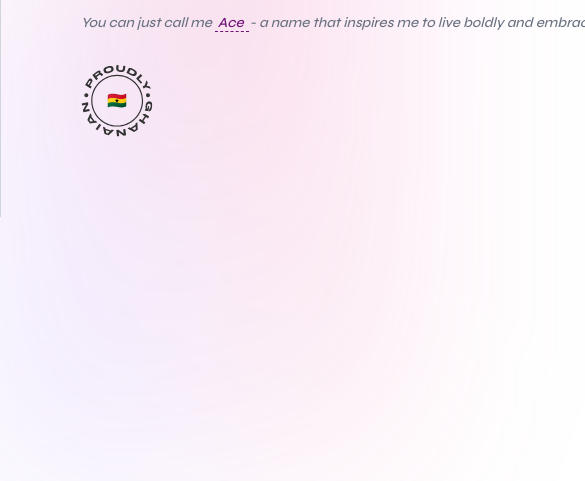
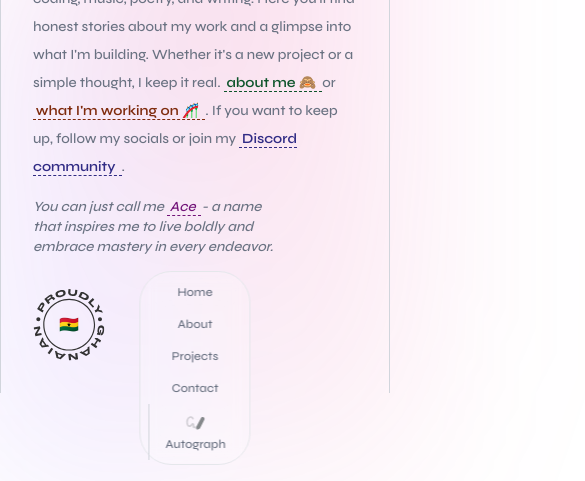
Before and after one commit to aceslice/appau, an Astro site: page / in a window 390 px wide. Shown: the part 363-844 px from the top of the page, 585 px wide, since content can reach past the window. Built offline with nearby package versions, Linux system fonts and the light colour scheme; Astro itself is replaced by a stand-in of ours.

Commit message:
Testing media queries

```diff
--- a/src/components/Hero.astro
+++ b/src/components/Hero.astro
@@ -30,7 +30,7 @@ let randomGreeting = greetings[Math.floor(Math.random() * greetings.length)];
     <br /> I'm Gideon Appau.
   </h1>
   <p
-    class="text-sm font-medium mb-4 text-gray-500 w-3/4"
+    class="text-sm font-medium mb-4 text-gray-500 md:w-3/4"
     style="line-height: 2"
   >
     I'm exploring various creative avenues—chess, coding, music, poetry, and
--- a/src/components/Topnav.astro
+++ b/src/components/Topnav.astro
@@ -11,14 +11,16 @@ const links = [
 ---
 
 <nav
-  class="fixed flex bg-[#ffffff30] items-center justify-center px-2 py-1 mb-8 top-[20px] left-1/2 h-[56px] -translate-x-1/2 rounded-4xl border cursor-pointer border-gray-200 backdrop-blur-sm md:top-[20px] transition-all duration-300 hover:scale-102 hover:shadow-2xl"
+  class="fixed flex flex-col md:flex-row bg-[#ffffff30] items-center justify-center px-2 py-1 bottom-4 left-1/2 -translate-x-1/2 rounded-4xl border cursor-pointer border-gray-200 backdrop-blur-sm md:top-[20px] md:bottom-auto transition-all duration-300 hover:scale-102 hover:shadow-2xl"
 >
   {
     links.map((link, index) => (
       <a
         href="#"
-        class={`flex items-center px-4 py-2 justify-center gap-2 w-full backdrop-blur-2xl text-gray-500 hover:text-gray-900 hover:rounded-2xl hover:border hover:border-gray-200 ${
-          index === links.length - 1 ? "border-l border-gray-300" : ""
+        class={`flex flex-col md:flex-row items-center px-4 py-2 justify-center gap-1 md:gap-2 w-full backdrop-blur-2xl text-gray-500 hover:text-gray-900 hover:rounded-2xl hover:border hover:border-gray-200 ${
+          index === links.length - 1
+            ? "border-l border-gray-300 md:border-l"
+            : ""
         }`}
       >
         {link.name === "Autograph" && (
--- a/src/layouts/Layout.astro
+++ b/src/layouts/Layout.astro
@@ -9,7 +9,7 @@ import "../styles/global.css";
 <html lang="en">
   <head>
     <meta charset="UTF-8" />
-    <meta name="viewport" content="width=device-width" />
+    <meta name="viewport" content="width=device-width, initial-scale=1.0" />
     <link rel="icon" type="image/svg+xml" href="/favicon.svg" />
     <meta name="generator" content={Astro.generator} />
     <title>{title} | Aceslice</title>
@@ -17,9 +17,8 @@ import "../styles/global.css";
 
   <body
     id="container"
-    class="container max-w-7xl w-6xl border-l border-r border-gray-300"
-    style="margin: 0 auto;
-	padding:5rem"
+    class="max-w-7xl md:w-5xl w-full border-l border-r border-gray-300 p-8 md:p-20"
+    style="margin: 0 auto;"
   >
     <img id="background" src={background.src} alt="" fetchpriority="high" />
 
@@ -31,16 +30,12 @@ import "../styles/global.css";
     @import url("https://fonts.googleapis.com/css2?family=Syne:wght@400..800&display=swap");
     * {
       font-family: "Syne", sans-serif;
-
-      box-sizing: border-box;
     }
     body {
-      font-family: "Syne", sans-serif;
       font-size: 16px;
       line-height: 1.5;
       color: #333;
       margin: 0;
-      padding: 0;
     }
     #background {
       position: fixed;
```
